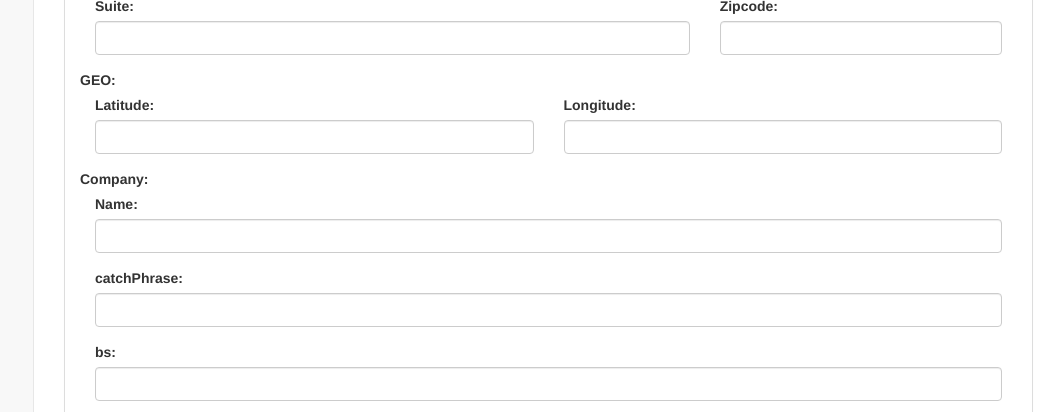
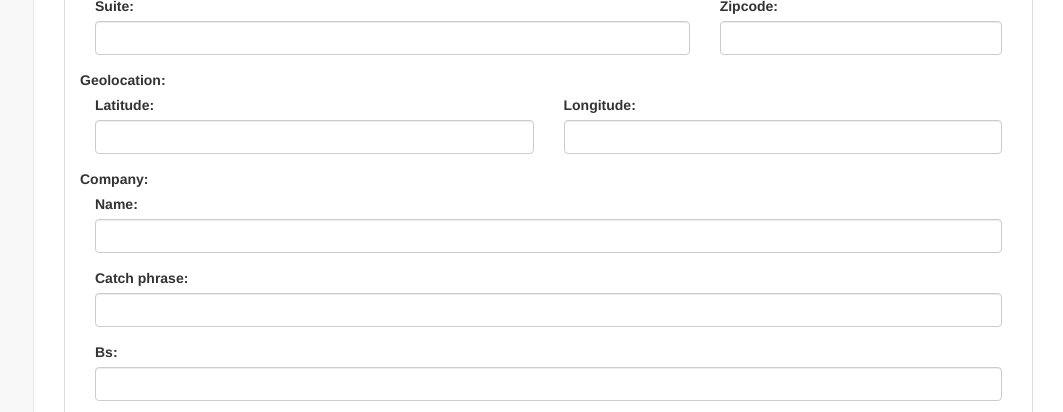
Before and after one commit to nngocthang/Website2, a website: page pages/UserDetail.html in a window 1280 px wide. Shown: the part 1218-1630 px from the top of the page, without its empty margins (217-1280 px from the left). Drawn offline with Linux system fonts and the light colour scheme; no server answers.

Commit message:
Update pages/UserDetail.html

```diff
--- a/pages/UserDetail.html
+++ b/pages/UserDetail.html
@@ -298,7 +298,7 @@
                                         </div>
                                     </div>
                                     <div class="form-row">
-                                        <label>GEO:</label>
+                                        <label>Geolocation:</label>
                                     </div>
                                     <div class="form-row">
                                         <div class="form-group col-lg-6">
@@ -323,13 +323,13 @@
                                     </div>
                                     <div class="form-row">
                                         <div class="form-group col-lg-12">
-                                            <label>catchPhrase:</label>
+                                            <label>Catch phrase:</label>
                                             <input class="form-control" id="txtComCP">
                                         </div>
                                     </div>
                                     <div class="form-row">
                                         <div class="form-group col-lg-12">
-                                            <label>bs:</label>
+                                            <label>Bs:</label>
                                             <input class="form-control" id="txtComBs">
                                         </div>
                                     </div>
```
